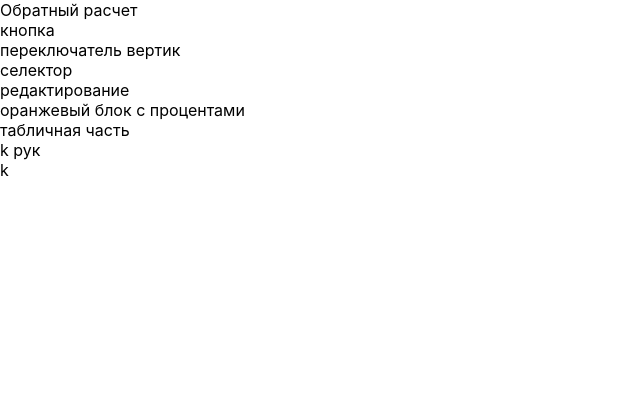
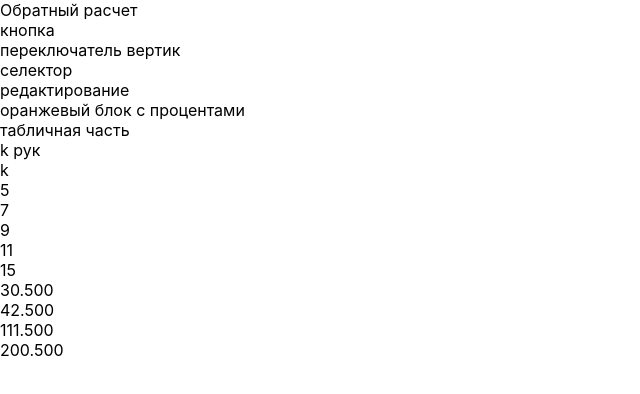
Before and after one commit to Pyarka/Sitef, a React (Create React App) app: page / in a window 1280 px wide. Shown: the top 394 px of the page, without its empty margins (0-640 px from the left). Built offline with nearby package versions, Linux system fonts and the light colour scheme.

Commit message:
Изменения.

```diff
--- /dev/null
+++ b/src/Components/Helper.ts
@@ -0,0 +1,79 @@
+export interface ValuesInterface {
+    num: number;
+    value: string
+}
+
+export interface ScalePopupProps {
+    scale: {
+        helper_id: number;
+        id: number;
+        limit_minPercent?: string;
+        limit_minRate?: string;
+        limit_percent?: string;
+        limit_rate?: string;
+        rate: string;
+        rate_head: string;
+        rate_planning?: string;
+        scale: string;
+        type_calc: number;
+    };
+    values: ValuesInterface[];
+}
+
+export const mockData1: ScalePopupProps = {
+    scale: {
+        helper_id: 6,
+        id: 502413,
+        rate: '1.25',
+        rate_head: '1.00',
+        scale: '["1500000","1000000","500000","100000","0"]',
+        type_calc: 0,
+    },
+    values: [
+        {
+            num: 0,
+            value: '3.500'
+        }, {
+            num: 1,
+            value: '2.500'
+        }, {
+            num: 2,
+            value: '1.500'
+        }, {
+            num: 3,
+            value: '0.500'
+        }
+    ],
+};
+export const mockData2: ScalePopupProps = {
+    scale: {
+        helper_id: 7,
+        id: 502414,
+        rate: '0.25',
+        rate_head: '1.20',
+        scale: '["5","7","9","11","15"]',
+        type_calc: 1,
+    },
+    values: [
+        {
+            num: 0,
+            value: '30.500'
+        }, {
+            num: 1,
+            value: '42.500'
+        }, {
+            num: 2,
+            value: '111.500'
+        }, {
+            num: 3,
+            value: '200.500'
+        }
+    ],
+};
+
+export const getNormalScale = (stringScale: string): string[] => stringScale.split(',')
+    .map(x => x.replace(/([^\d]*)(\d*(\.\d{0,2})?)(.*)/, '$2'));
+
+export const getScaleRequest =()=>{
+    return mockData2;
+}
--- a/src/Components/ScalePopup.tsx
+++ b/src/Components/ScalePopup.tsx
@@ -1,6 +1,33 @@
-import React, {ReactElement} from 'react';
+import React, {ReactElement, useEffect, useState} from 'react';
+import {getNormalScale, getScaleRequest, ValuesInterface} from './Helper';
+
 
 const ScalePopup = (): ReactElement => {
+    const [scale, setScale] = useState([] as string[]);
+    const [values, setValues] = useState([] as ValuesInterface[]);
+
+    useEffect(() => {
+        const newValues = getScaleRequest().values;
+        const newScale = getScaleRequest().scale.scale;
+        setScale(getNormalScale(newScale));
+        setValues(newValues);
+    }, []);
+    console.log('values => ', values);
+    console.log('scale => ', scale);
+    const renderScale = () => {
+        return scale.map((scaleItem) => {
+            return(
+                <div key={scaleItem}>{scaleItem}</div>
+            )
+        })
+    }
+    const renderValues = () => {
+        return values.map(({num,value}) => {
+            return(
+                <div key={num}>{value}</div>
+            )
+        })
+    }
     return (
         <div>
             <div>
@@ -14,7 +41,8 @@ const ScalePopup = (): ReactElement => {
             <div>табличная часть
                 <div> k рук</div>
                 <div> k</div>
-                <div></div>
+                <div>{renderScale()}</div>
+                <div>{renderValues()}</div>
             </div>
         </div>
     )
```
